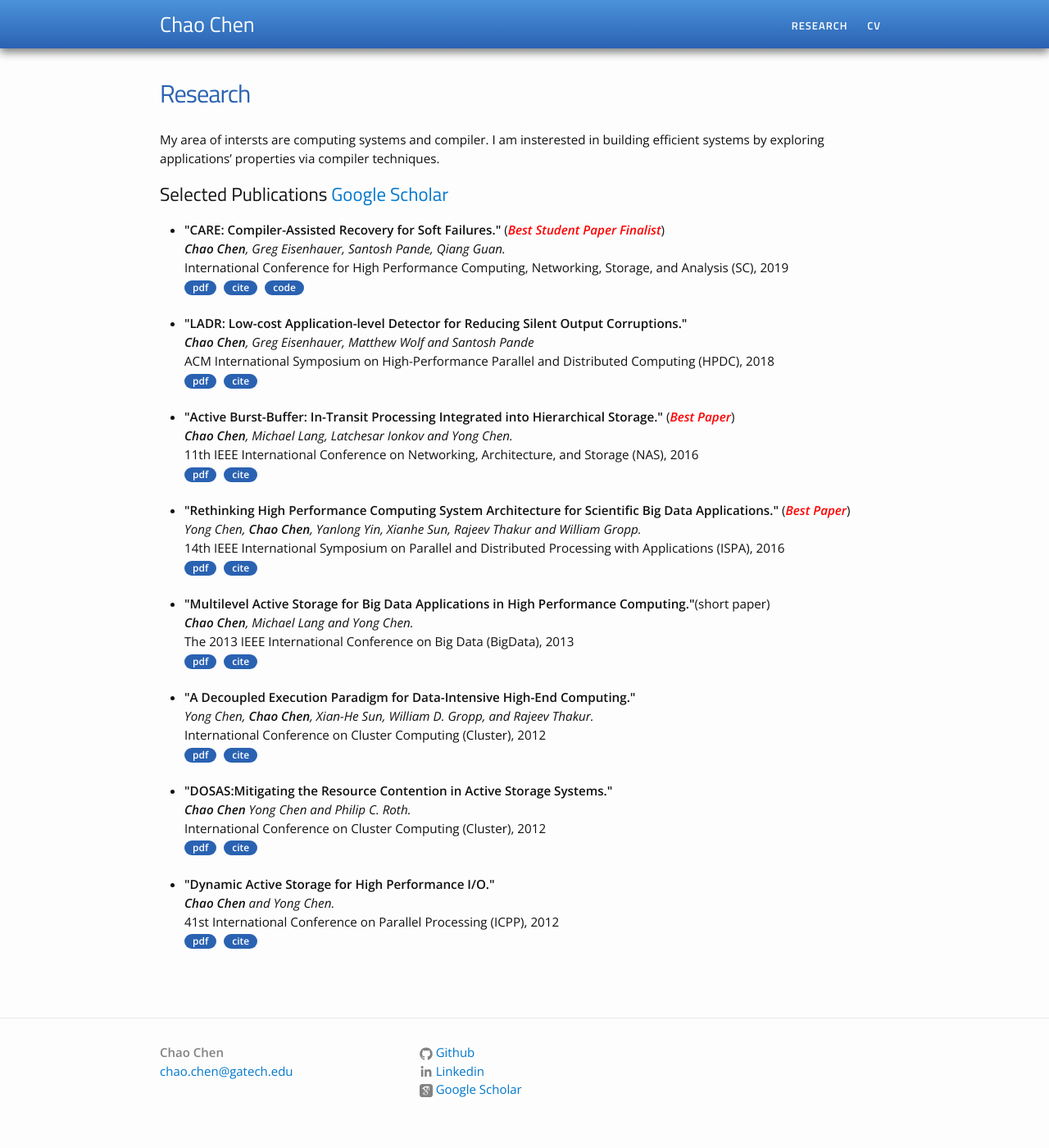
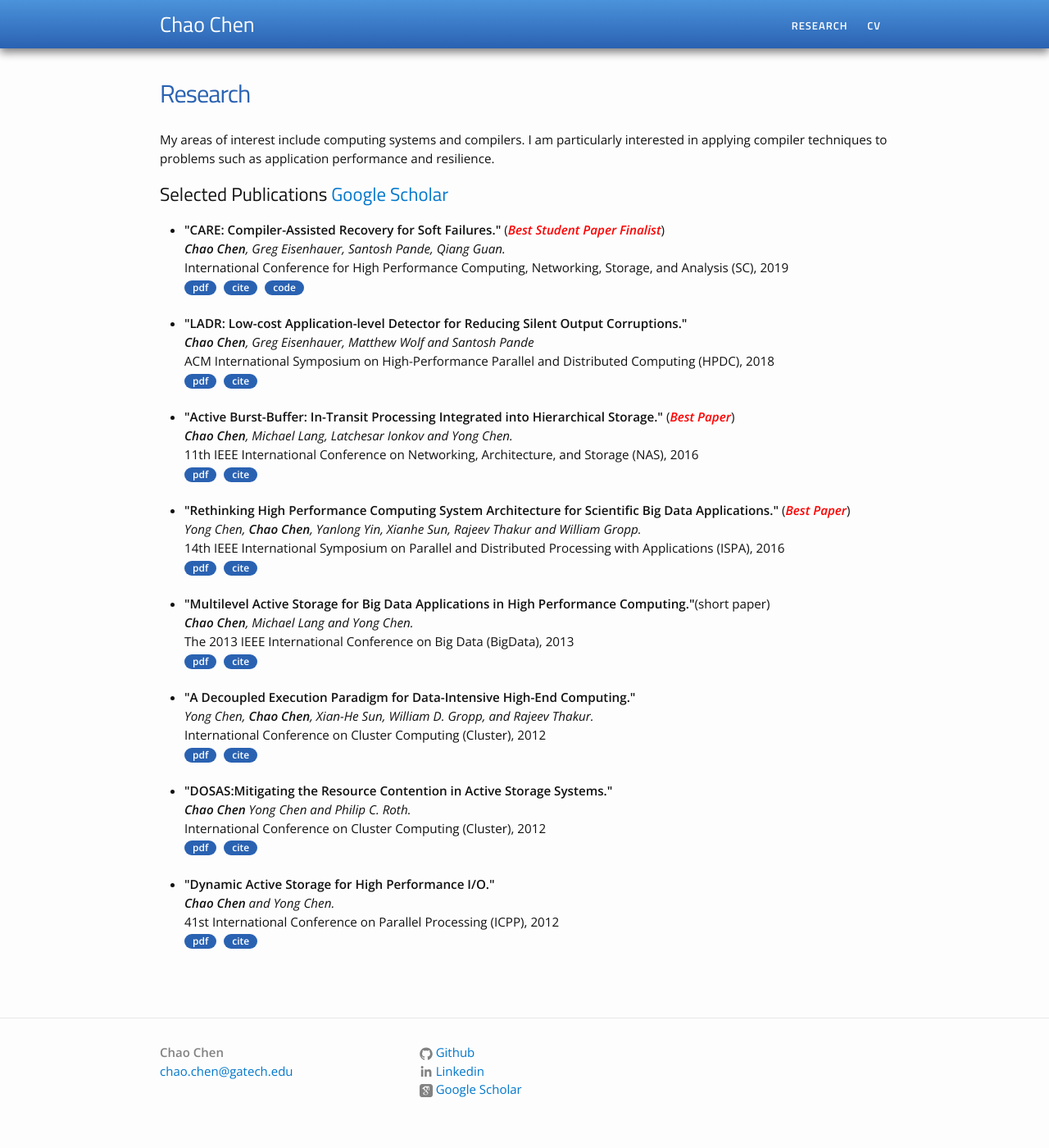
Before and after one commit to cchen435/cchen435.github.io, a Jekyll site: the page built from research.md, in a window 1280 px wide. Shown: the whole page at 82% size. Built offline with Jekyll 4.4.1, drawn with Linux system fonts in a browser that asks for light colours.

Commit message:
update research statement

```diff
--- a/research.md
+++ b/research.md
@@ -4,9 +4,9 @@ permalink: /research/
 title: Research
 ---
 
-My area of intersts are computing systems and compiler.
-I am insterested in building efficient systems by exploring
-applications' properties via compiler techniques.
+My areas of interest include computing systems and compilers.
+I am particularly interested in applying compiler techniques
+to problems such as application performance and resilience.
 
 <h2>Selected Publications <a href="https://scholar.google.com/citations?user=34_6IksAAAAJ&hl=en">Google Scholar</a></h2>
 <ul>
```
